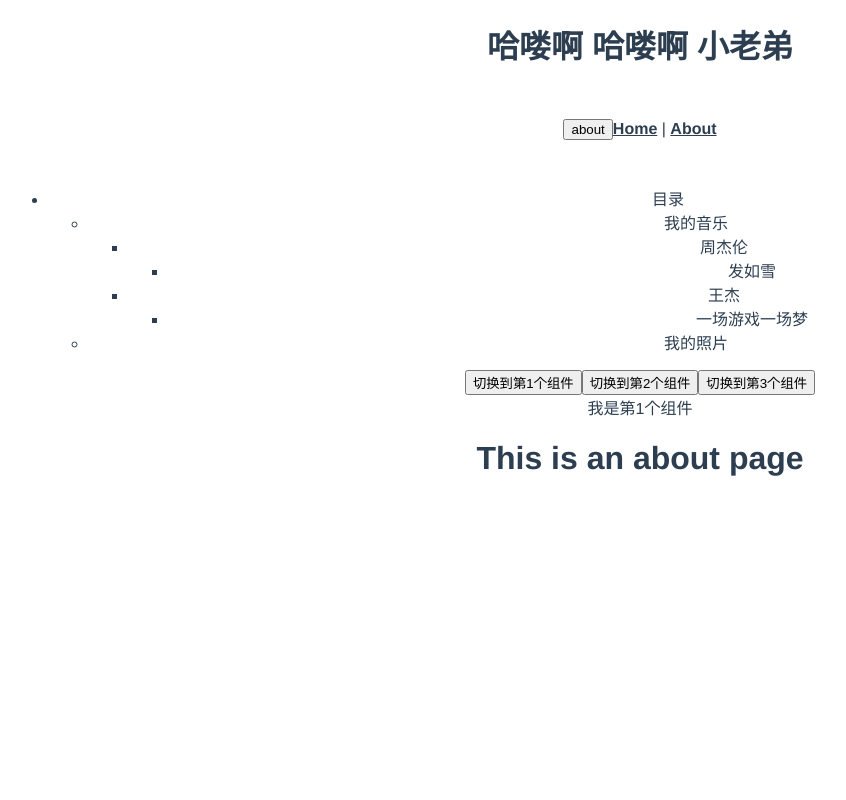
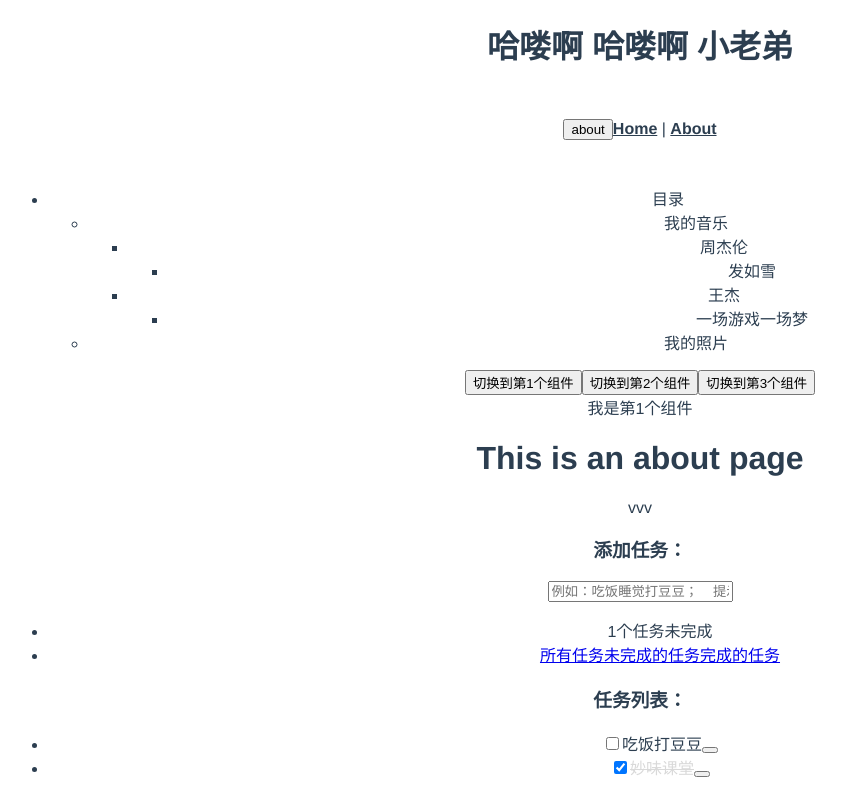
Before and after one commit to hldxlx/myVueRouterAndRecursiveTree, a Vue app: page /about in a window 1280 px wide. Both pictures are taken after a click on the button "about". Shown: the whole page, without its empty margins (0-846 px from the left). Built offline with nearby package versions, Linux system fonts and the light colour scheme.

Commit message:
# M味 about.vue中增加todo（增删和编辑便签）功能

```diff
--- a/src/views/About.vue
+++ b/src/views/About.vue
@@ -1,5 +1,147 @@
 <template>
   <div class="about">
     <h1>This is an about page</h1>
+    <div v-html="kk"></div>
+    <div class="main">
+      <h3 class="big-title">添加任务：</h3>
+      <input
+        v-on:keyup.13="addTodo"
+        v-model="todo"
+        type="text"
+        class="task-input"
+        placeholder="例如：吃饭睡觉打豆豆；    提示：+回车即可添加任务"
+      />
+      <ul class="task-count" v-show="list.length">
+        <li>{{noCheckeLength}}个任务未完成</li>
+        <li class="action">
+          <a class="active" href="#">所有任务</a>
+          <a href="#">未完成的任务</a>
+          <a href="#">完成的任务</a>
+        </li>
+      </ul>
+      <h3 class="big-title">任务列表：</h3>
+      <div class="tasks">
+        <span class="no-task-tip" v-show="!list.length">还没有添加任何任务</span>
+        <ul class="todo-list">
+          <li class="todo" :class="{completed: item.isChecked,editing: item === edtorTodos}" v-for="item in list" >
+            <div class="view">
+              <input class="toggle" type="checkbox" v-model="item.isChecked" />
+              <label @dblclick="edtorTodo(item)">{{ item.title }}</label>
+              <button class="destroy" @click="deleteTodo(item)"></button>
+            </div>
+            <input
+              v-foucs="edtorTodos === item"
+              class="edit"
+              type="text"
+              v-model = "item.title"
+              @blur="edtorTodoed(item)"
+              @keyup.13="edtorTodoed(item)"
+              @keyup.esc="cancelTodo(item)"
+            />
+          </li>
+        </ul>
+      </div>
+  </div>
   </div>
 </template>
+
+<script type="text/javascript">
+  export default {
+    data(){
+      return{
+        kk:'<div>vvv</div>',
+        list:[],
+        todo:"",
+        edtorTodos:"",//记录正在编辑的数据
+        beforeTitle:'' //记录正在编辑的数据的title
+      }
+    },
+    mounted:function () {
+      this.init();
+    },
+    computed:{
+      noCheckeLength:function(){
+        return this.list.filter(function(item){
+          return !item.isChecked
+        }).length
+      }
+    },
+    directives:{
+      "foucs":{
+        update(el,binding){
+          if(binding.value){
+            el.focus();
+          }
+        }
+      }
+    },
+    methods:{
+      init(){
+       this.list = [
+          {
+            title:"吃饭打豆豆",
+            isChecked:false //状态为false，为不选中  任务未完成
+          },
+          {
+            title:"妙味课堂",
+            isChecked:true   //状态为true，为选中    任务完成
+          }
+        ];
+      },
+      addTodo(){
+        this.list.push({
+          title:this.todo,
+          isChecked:false
+        });
+        this.todo = "";
+        console.log(this.todo)
+      },
+      edtorTodo(todo){
+        this.beforeTitle = todo.title;
+        this.edtorTodos = todo;
+      },
+      edtorTodoed(todo){ //编辑任务成功
+        this.edtorTodos = '';
+      },
+      cancelTodo(todo){  //取消编辑任务
+
+        todo.title = this.beforeTitle;
+
+        this.beforeTitle = '';
+
+        //让div显示出来，input隐藏
+        this.edtorTodos = '';
+      }
+
+    }
+  }
+</script>
+<style>
+  .todo-list li.completed label {
+    color: #d9d9d9;
+    text-decoration: line-through;
+  }
+  .todo-list li.editing {
+    border-bottom: none;
+    padding: 0;
+  }
+
+  .todo-list li.editing .edit {
+    display: block;
+    width: 506px;
+    padding: 13px 17px 12px 17px;
+    margin: 0 0 0 43px;
+  }
+
+  .todo-list li.editing .view {
+    display: none;
+  }
+  .todo-list li .edit {
+    display: none;
+  }
+
+  .todo-list li.editing:last-child {
+    margin-bottom: -1px;
+  }
+
+</style>
```
